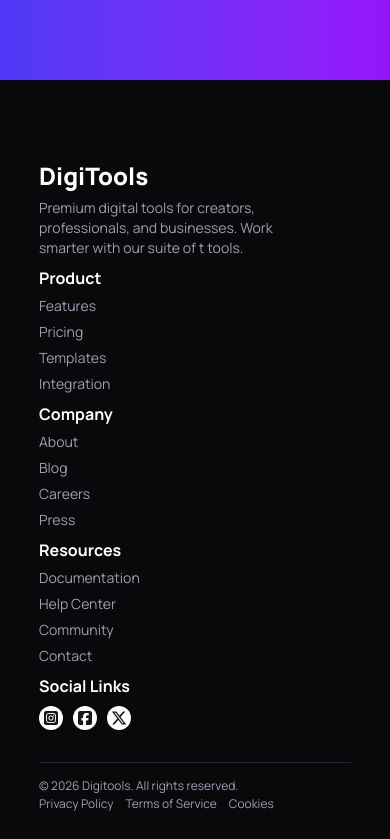
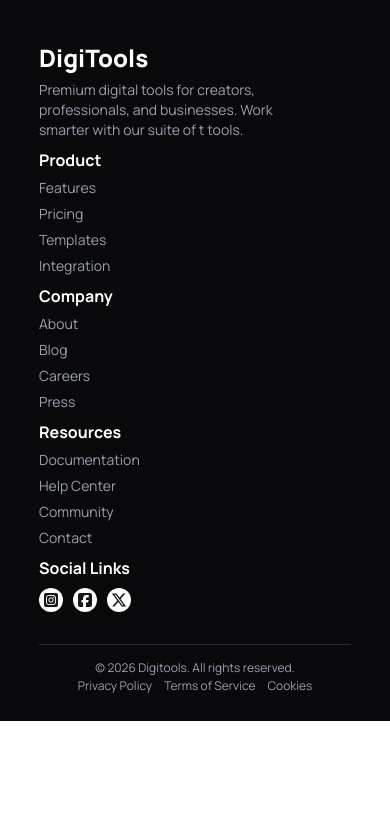
Before and after one commit to developeribrahim13/my-6th-assignment-digitools-platform, a React (Vite) app: page / in a window 390 px wide. Shown: the part 7202-8041 px from the top of the page. After the commit the page ends 7923 px from the top, so only its background shows below. Built offline with nearby package versions, Linux system fonts and the light colour scheme.

Commit message:
fix responsive issue in item and footer components

```diff
--- a/src/components/footer/Footer.jsx
+++ b/src/components/footer/Footer.jsx
@@ -39,9 +39,9 @@ const Footer = () => {
                 </div>
             </div>
             <hr className='max-w-[80%] mx-auto text-gray-800 mt-8'></hr>
-            <div className='text-gray-400 max-w-[80%] mx-auto flex flex-col sm:flex-row justify-between py-3.5 text-[12px]'>
+            <div className='text-gray-400 max-w-[80%] mx-auto flex text-center flex-col sm:flex-row justify-between py-3.5 text-[12px]'>
                 <h5>© {new Date().getFullYear()} Digitools. All rights reserved.</h5>
-                <div className='flex gap-3'>
+                <div className='flex gap-3 justify-center'>
                     <a className='hover:text-lime-300 hover:font-bold' href='#'>Privacy Policy</a>
                     <a className='hover:text-lime-300 hover:font-bold' href='#'>Terms of Service</a>
                     <a className='hover:text-lime-300 hover:font-bold' href='#'>Cookies</a>
--- a/src/components/products/Products.jsx
+++ b/src/components/products/Products.jsx
@@ -14,7 +14,7 @@ const Products = ({carteAche,setCarteAche}) => {
     const [clickProduct,setClickProduct] = useState(true);
 
     return (
-        <div className='max-w-[80%] mx-auto mt-20'>
+        <div className='max-w-[90%] sm:max-w-[80%] mx-auto mt-20'>
             <div className=''>
                 <h1 className='text-5xl font-extrabold text-center'>Premium Digital Tools</h1>
                 <p className='text-gray-600 text-center mt-4 mb-3'>Choose from our curated collection of premium digital products designed<br />to boost your productivity and creativity.</p>
```
